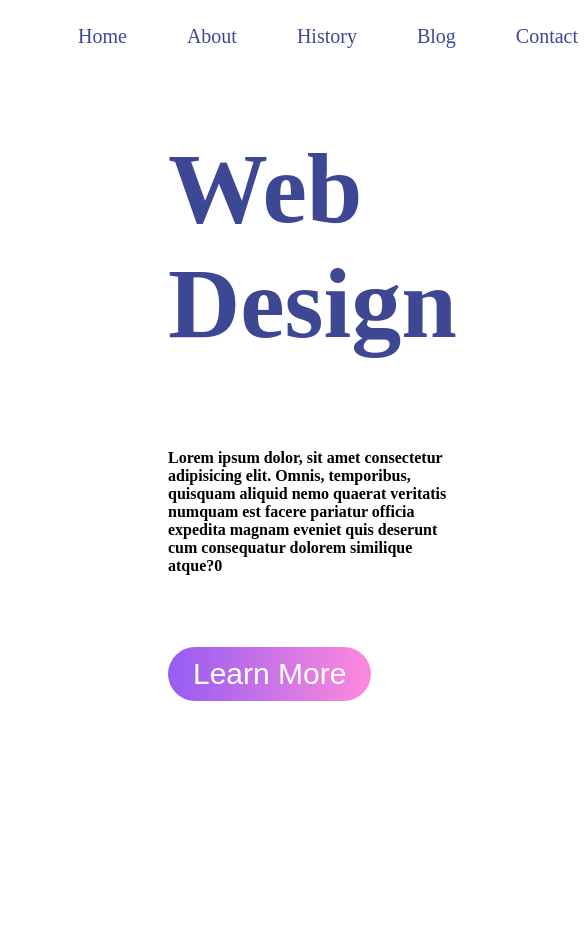
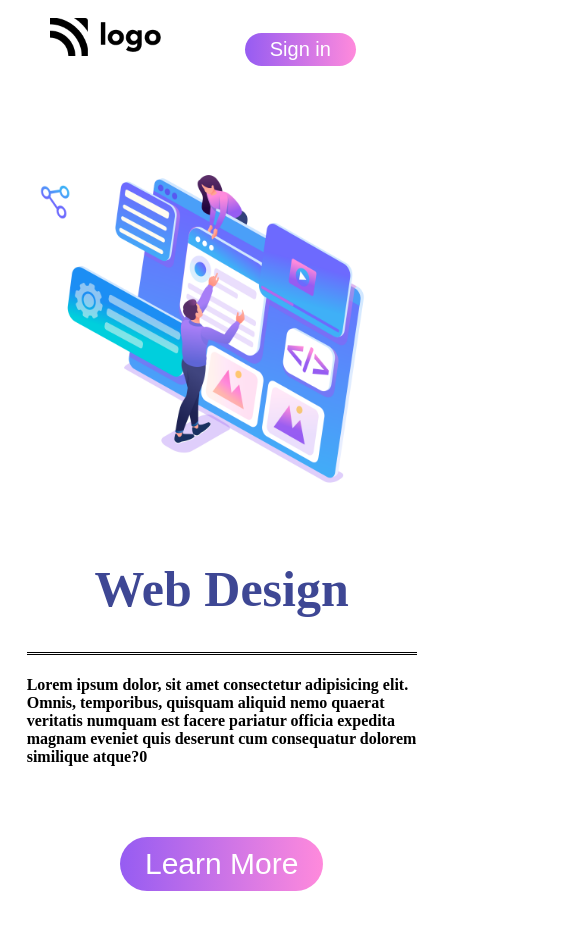
Before and after one commit to Bhardwaz/Project-8, a plain HTML site: page index.html in a window 390 px wide. Shown: the top 930 px of the page, 585 px wide, since content can reach past the window. Before the commit the page ends 844 px from the top, so only its background shows below. Drawn offline with Linux system fonts and the light colour scheme.

Commit message:
added MQs

```diff
--- a/index.html
+++ b/index.html
@@ -25,19 +25,23 @@
      </nav>
      <main class="main_part">
         <div class="left_main">
-            <h1 class="main_heading">
-                Web Design
-            </h1>
-            <h4 class="sub_heading">
-                Lorem ipsum dolor, sit amet consectetur adipisicing elit. Omnis, temporibus, quisquam aliquid nemo quaerat veritatis numquam est facere pariatur officia expedita
+            <div class="main_heading">
+                <h1>Web Design</h1>
+            </div>
+            <div class="sub_heading">
+               <h4> Lorem ipsum dolor, sit amet consectetur adipisicing elit. Omnis, temporibus, quisquam aliquid nemo quaerat veritatis numquam est facere pariatur officia expedita
                 magnam eveniet quis deserunt cum consequatur dolorem similique atque?0
-            </h4>
+              </h4>
+            </div>
+            <div class="btn_container">
             <button class="main_part_btn">
                 Learn More
             </button>
         </div>
+
+        </div>
         <div class="right_main">
-            <img src="./webdesign.png" alt="" height="80%" width="80%" >
+            <img src="./webdesign.png" alt="" width="90%" >
         </div>
 
      </main>
--- a/style.css
+++ b/style.css
@@ -2,11 +2,12 @@
     display: flex;
     justify-content: space-around;
     align-items: center;
+    height: 15vh;
+    width: 100vw;
 
 }
 .nav_container .brand_logo img{
-     height: 70%;
-     width: 70%;
+     height: 100%;
 }
 
 .nav_container .nav_list{
@@ -32,31 +33,34 @@
 .list-item{
     font-size: 20px;
 }
-.main_part{
+.main_part {
     display: flex;
-    align-items: center;
-    margin-left: 160px;
-
+    justify-content: center;
+    width: 90vw;
+    margin-left: 5%;
 }
 .left_main{
     display: flex;
     flex-direction: column;
     justify-content: space-around;
     align-items: flex-start;
-    width: 700px;
+    width: 50vw;
     height: 400px;
     margin-bottom: 100px;
 }
-.main_heading{
+.main_heading h1{
     color: #3E4794;
     font-size: 100px;
 }
-.sub-heading {
+.sub-heading{
+    width: 50vw;
+}
+.sub-heading h4{
     color: #3E4794;
     font-family: 'Roboto', sans-serif;
     font-weight: lighter;
     font-size: 20px;
-    width: 400px;
+    width: 100%;
     margin-top: 40px;
 }
 .main_part_btn{
@@ -68,3 +72,220 @@
     background: linear-gradient(to right, #965CF2 , #FF8ADC);
     margin-top: 50px;
 }
+.right_main{
+    width: 50vw;
+}
+
+@media all and (max-width:500px){
+    .nav_container{
+        display: flex;
+        justify-content: space-around;
+        align-items: baseline;
+    }
+    .nav_container .brand_logo{
+        height: 100%;
+    }
+    .nav_container .brand_logo img{
+        height: 30%;
+        margin-top: 10px;
+    }
+    .nav_container .nav_list{
+       display: none;
+    }
+
+    .main_part{
+        display: flex;
+        flex-direction: column;
+
+    }
+    .main_part .left_main{
+        width: 100vw;
+        display: flex;
+        justify-content: flex-start;
+        align-items: flex-start;
+
+    }
+    .main_part .left_main .main_heading{
+        text-align: center;
+        width: 100%;
+        border-bottom: 3px double #000;
+        order: 0;
+    }
+    .main_part .left_main .main_heading h1{
+        font-size: 50px;
+    }
+    .main_part .btn_container{
+        text-align: center;
+        width: 100vw;
+        order: 4;
+        align-items: center;
+
+    }
+    .main_part .sub-heading{
+        order: 2;
+    }
+    .right_main{
+        order: -3;
+        width: 100vw;
+    }
+}
+
+
+@media all and (max-width:800px){
+    .nav_container{
+        display: flex;
+        justify-content: space-around;
+        align-items: baseline;
+    }
+    .nav_container .brand_logo{
+        height: 100%;
+    }
+    .nav_container .brand_logo img{
+        height: 30%;
+        margin-top: 10px;
+    }
+    .nav_container .nav_list{
+       display: none;
+    }
+
+    .main_part{
+        display: flex;
+        flex-direction: column;
+
+    }
+    .main_part .left_main{
+        width: 100vw;
+        display: flex;
+        justify-content: flex-start;
+        align-items: flex-start;
+
+    }
+    .main_part .left_main .main_heading{
+        text-align: center;
+        width: 100%;
+        border-bottom: 3px double #000;
+        order: 0;
+    }
+    .main_part .left_main .main_heading h1{
+        font-size: 50px;
+    }
+    .main_part .btn_container{
+        text-align: center;
+        width: 100vw;
+        order: 4;
+        align-items: center;
+
+    }
+    .main_part .sub-heading{
+        order: 2;
+    }
+    .right_main{
+        order: -3;
+        width: 100vw;
+    }
+}
+@media all and (max-width:1200px){
+    .nav_container{
+        display: flex;
+        justify-content: space-around;
+        align-items: baseline;
+    }
+    .nav_container .brand_logo{
+        height: 100%;
+    }
+    .nav_container .brand_logo img{
+        height: 30%;
+        margin-top: 10px;
+    }
+    .nav_container .nav_list{
+       display: none;
+    }
+
+    .main_part{
+        display: flex;
+        flex-direction: column;
+
+    }
+    .main_part .left_main{
+        width: 100vw;
+        display: flex;
+        justify-content: flex-start;
+        align-items: flex-start;
+
+    }
+    .main_part .left_main .main_heading{
+        text-align: center;
+        width: 100%;
+        border-bottom: 3px double #000;
+        order: 0;
+    }
+    .main_part .left_main .main_heading h1{
+        font-size: 50px;
+    }
+    .main_part .btn_container{
+        text-align: center;
+        width: 100vw;
+        order: 4;
+        align-items: center;
+
+    }
+    .main_part .sub-heading{
+        order: 2;
+    }
+    .right_main{
+        order: -3;
+        width: 100vw;
+    }
+}
+
+@media all and (max-width:1500px){
+    .nav_container{
+        display: flex;
+        justify-content: space-around;
+        align-items: baseline;
+    }
+    .nav_container .brand_logo{
+        height: 100%;
+    }
+    .nav_container .brand_logo img{
+        height: 30%;
+        margin-top: 10px;
+    }
+
+
+    .main_part{
+        display: flex;
+        flex-direction: column;
+
+    }
+    .main_part .left_main{
+        width: 100vw;
+        display: flex;
+        justify-content: flex-start;
+        align-items: flex-start;
+
+    }
+    .main_part .left_main .main_heading{
+        text-align: center;
+        width: 100%;
+        border-bottom: 3px double #000;
+        order: 0;
+    }
+    .main_part .left_main .main_heading h1{
+        font-size: 50px;
+    }
+    .main_part .btn_container{
+        text-align: center;
+        width: 100vw;
+        order: 4;
+        align-items: center;
+
+    }
+    .main_part .sub-heading{
+        order: 2;
+    }
+    .right_main{
+        order: -3;
+        width: 100vw;
+    }
+}
```
